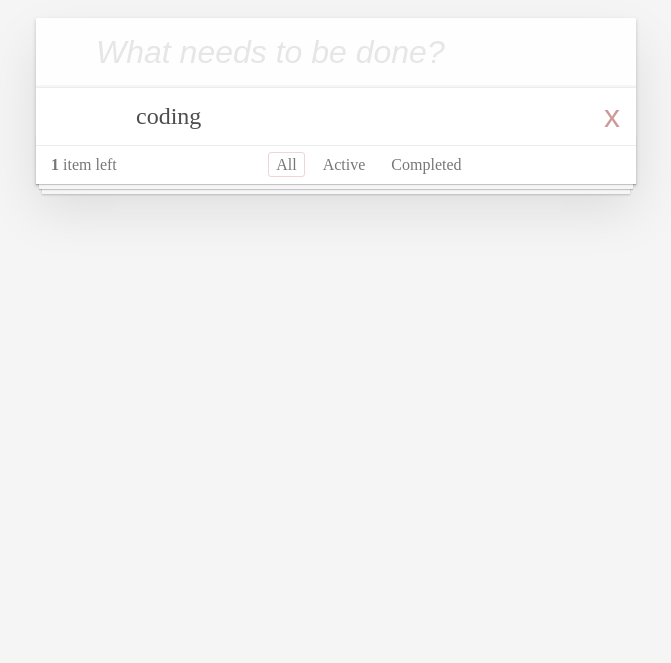
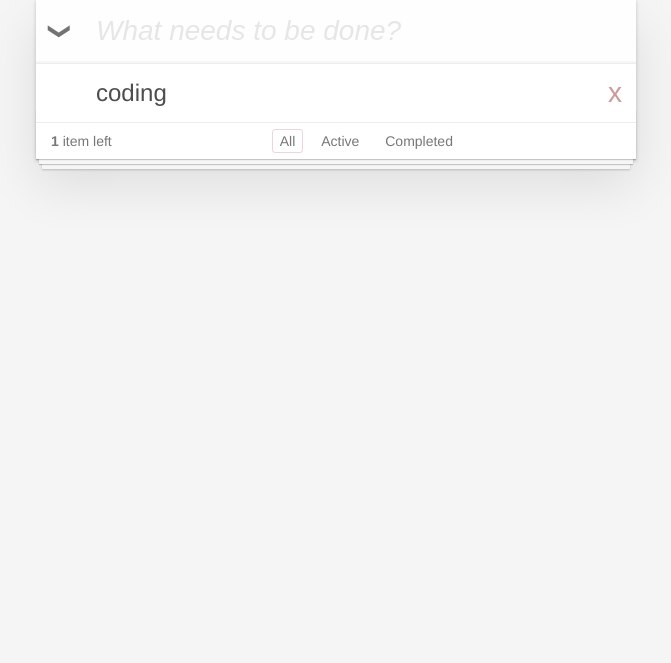
Before and after one commit to awbear/todoist, a plain HTML site: page index.html in a window 1280 px wide. Shown: the part 137-800 px from the top of the page, without its empty margins (304-975 px from the left). Drawn offline with Linux system fonts and the light colour scheme.

Commit message:
add toggle all

```diff
--- a/css/index.css
+++ b/css/index.css
@@ -1,5 +1,6 @@
 html, body {
     background: #f5f5f5;
+    font: 14px 'Helvetica Neue', Helvetica, Arial, sans-serif;
 }
 
 h1 {
@@ -13,6 +14,7 @@ h1 {
 ul, li {
     list-style: none;
     margin: 0;
+    padding: 0;
 }
 
 input {
@@ -21,6 +23,7 @@ input {
 }
 
 .todoist {
+    position: relative;
     min-width: 250px;
     max-width: 600px;
     margin: 0 auto;
@@ -58,6 +61,24 @@ input {
     color: inherit;
     box-shadow: inset 0 -2px 1px rgba(0, 0, 0, 0.03)
 }
+
+.todoist .toggle-all {
+    position: absolute;
+    width: 60px;
+    height: 34px;
+    transform: rotate(90deg);
+    -webkit-appearance: none;
+    top: 6px;
+    left: -14px;
+}
+
+.todoist .toggle-all:before {
+    content: '❯';
+    color: #737373;
+    font-size: 22px;
+    padding: 10px 27px;
+}
+
 
 .todo-list {
     display: block;
--- a/index.html
+++ b/index.html
@@ -10,7 +10,8 @@
         <h1>Todoist</h1>
     </header>
     <section class="todoist">
-        <input class="new-todo" type="text" autofocus placeholder="What needs to be done?">
+        <input type="checkbox" class="toggle-all">
+        <input class="new-todo" type="text" autofocus placeholder="What needs to be done?"/>
         <section class="content">
             <ul class="todo-list">
                 <li>
@@ -31,5 +32,6 @@
             </ul>
         </footer>
     </section>
+    <script src="./js/app.js"></script>
 </body>
 </html>
```
